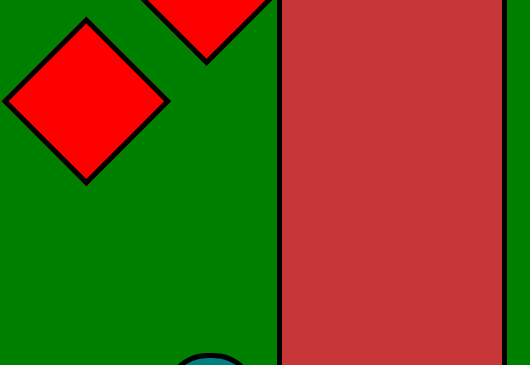
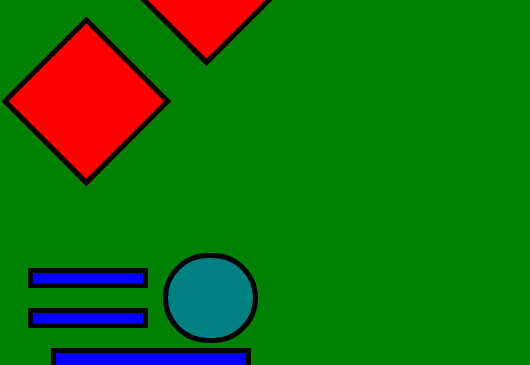
Before and after one commit to Majeev/Optimo, a plain HTML site: page index.html in a window 390 px wide. Shown: the part 132-497 px from the top of the page, 530 px wide, since content can reach past the window. Drawn offline with Linux system fonts and the light colour scheme.

Commit message:
feat: add view for small devices

```diff
--- a/style.css
+++ b/style.css
@@ -12,7 +12,6 @@
 
 body {
   background-color: #008000;
-  overflow-y: hidden;
 }
 
 header {
@@ -34,7 +33,6 @@ header {
   height: fit-content;
   rotate: 45deg;
   width: 300px;
-  grid-area: squares;
 }
 
 .square_left,
@@ -50,7 +48,6 @@ header {
 
 .figures__wrapper {
   width: 300px;
-  grid-area: figures;
 }
 
 .figures__container {
@@ -79,7 +76,7 @@ header {
 /* === RECTANGLE SECTION === */
 
 .rectangle__wrapper {
-  max-width: 301px;
+  width: 301px;
 }
 
 .rectangle {
@@ -93,7 +90,7 @@ header {
   position: relative;
   text-align: center;
   translate: -60% 57%;
-  width: 230px;
+  width: 200px;
 }
 
 .rectangle span {
@@ -118,6 +115,10 @@ header {
     grid-area: squares;
   }
 
+  .figures__wrapper {
+    grid-area: figures;
+  }
+
   .rectangle__wrapper {
     grid-area: rectangle;
   }
@@ -125,8 +126,22 @@ header {
   .rectangle {
     background-color: #c83737;
   }
+}
 
-  .figures__wrapper {
-    grid-area: figures;
+/* === VIEW SMALL === */
+
+@media (max-width: 583px) {
+  .content__wrapper {
+    display: flex;
+    flex-direction: column;
+  }
+
+  .figures__container {
+    margin: 0;
+  }
+
+  .rectangle {
+    background-color: #0000fa;
+    translate: -50% 0;
   }
 }
```
